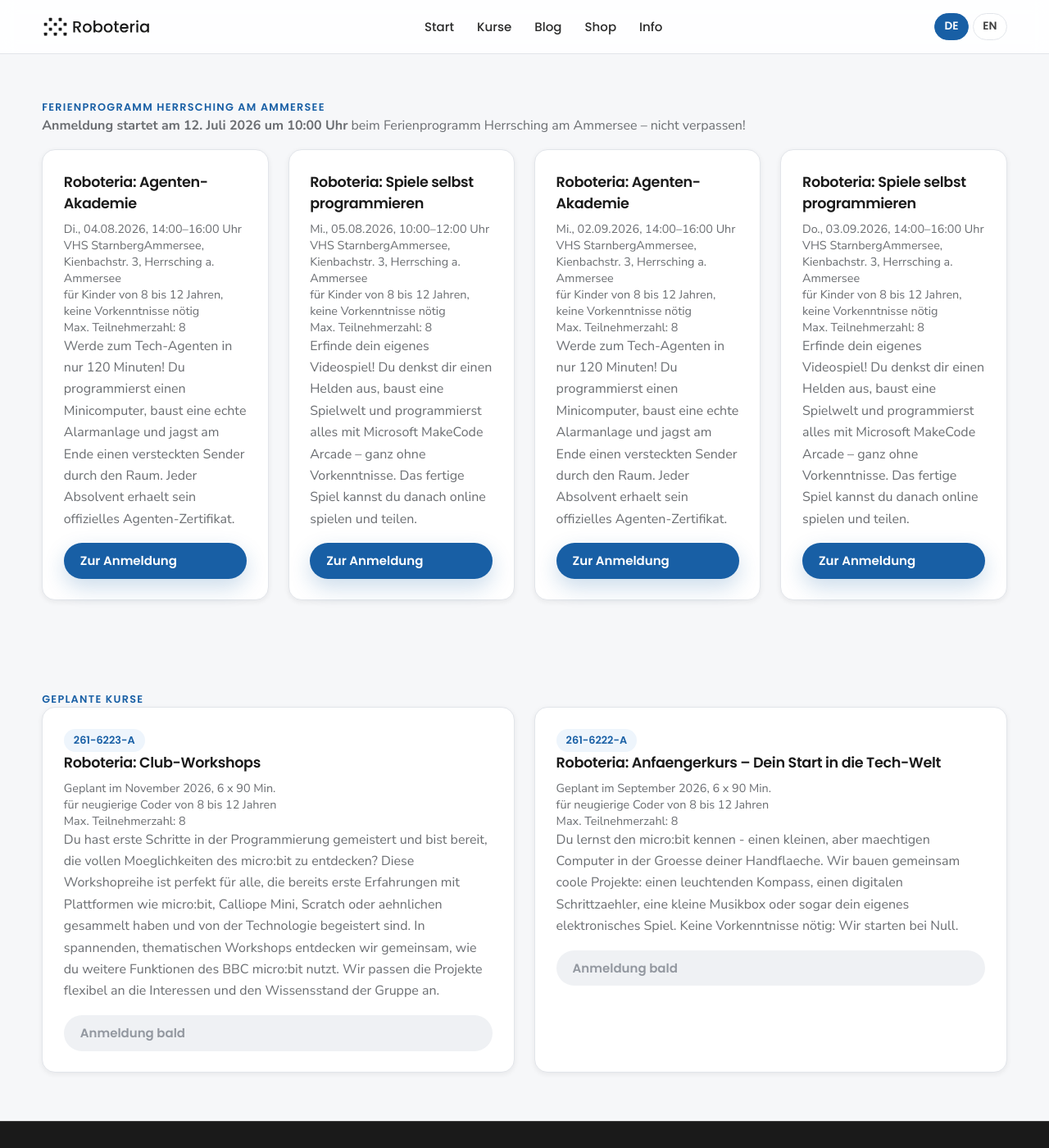
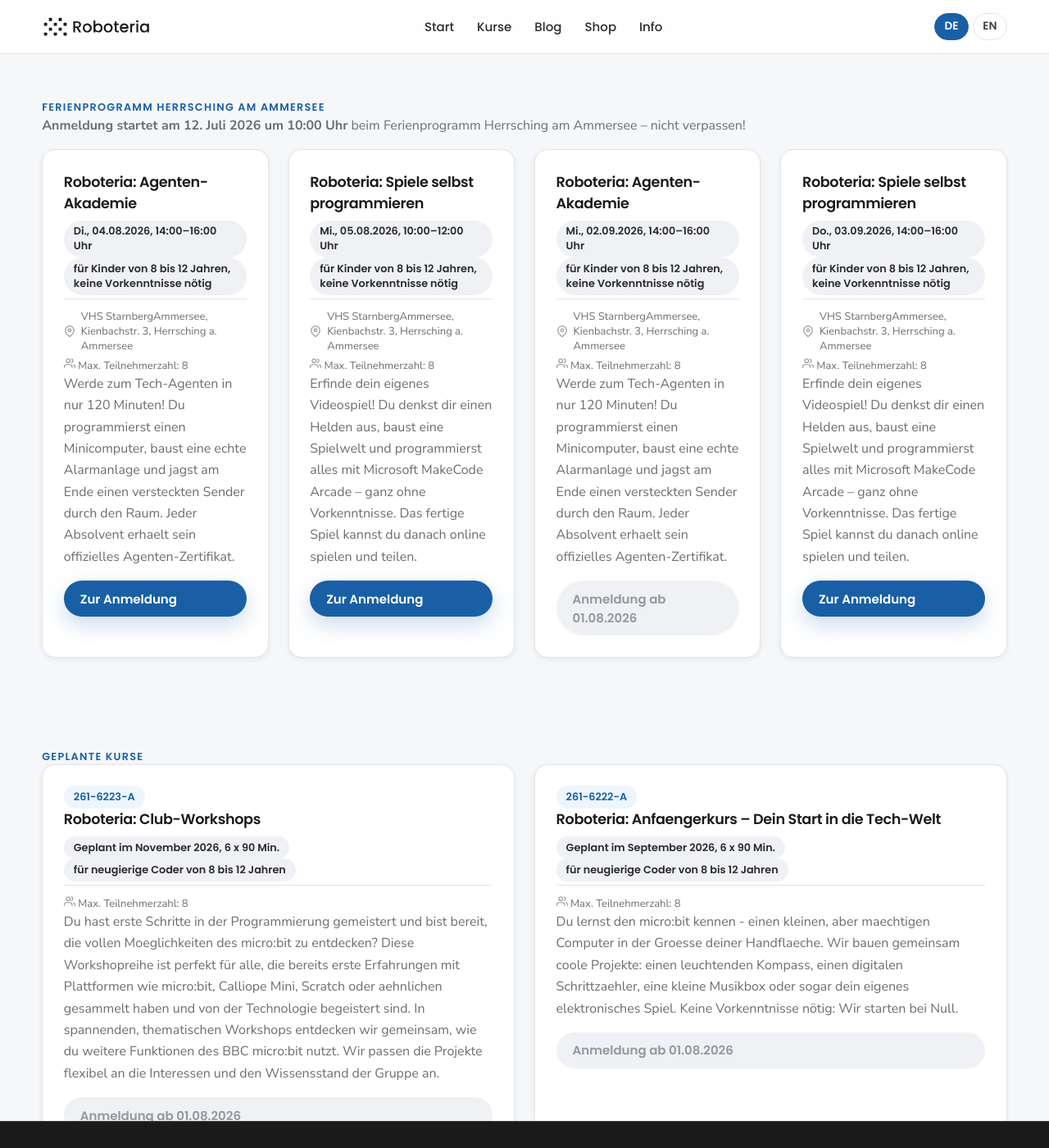
Before and after one commit to proxor/roboteria, a Jekyll site: the page built from courses.md, in a window 1280 px wide and 1400 px high. Shown: the whole window at 82% size. Built offline with Jekyll 4.4.1, drawn with Linux system fonts in a browser that asks for light colours.

Commit message:
Update course metadata and enhance course display with badges and new styles

```diff
--- a/_data/courses.yml
+++ b/_data/courses.yml
@@ -38,6 +38,8 @@
   status: "registration"
   category: "ferienprogramm"
   registration_url: "https://herrsching.feripro.de/"
+  status: "planned"
+  registration_opens: "01.08.2026"
   meta:
     date_de: "Mi., 02.09.2026, 14:00–16:00 Uhr"
     date_en: "Wed, 02 Sep 2026, 14:00–16:00"
@@ -70,7 +72,7 @@
   title_de: "Roboteria: Club-Workshops"
   title_en: "Roboteria: Club Workshops"
   status: "planned"
-  registration_opens: ""
+  registration_opens: "01.08.2026"
   meta:
     date_de: "Geplant im November 2026, 6 x 90 Min."
     date_en: "Planned for Nov 2026, 6 x 90 min."
@@ -85,7 +87,7 @@
   title_de: "Roboteria: Anfaengerkurs – Dein Start in die Tech-Welt"
   title_en: "Roboteria: Beginner Course - Your Start in Tech"
   status: "planned"
-  registration_opens: ""
+  registration_opens: "01.08.2026"
   meta:
     date_de: "Geplant im September 2026, 6 x 90 Min."
     date_en: "Planned for Sep 2026, 6 x 90 min."
--- a/assets/css/style.css
+++ b/assets/css/style.css
@@ -368,6 +368,34 @@
   gap: 0.4rem;
   font-size: 0.9rem;
   color: var(--text-secondary);
+}
+
+.course-meta-badges {
+  display: flex;
+  flex-wrap: wrap;
+  gap: 6px;
+}
+
+.course-meta-footer {
+  border-top: 1px solid var(--border-subtle);
+  padding-top: 0.75rem;
+  margin-top: 0.25rem;
+  display: flex;
+  flex-direction: column;
+  gap: 5px;
+}
+
+.course-meta-row {
+  display: inline-flex;
+  align-items: center;
+  gap: 7px;
+  font-size: 0.8125rem;
+  color: var(--text-secondary);
+}
+
+.course-meta-row svg {
+  flex-shrink: 0;
+  color: var(--ink-400);
 }
 
 /* ---- Pills ---- */
--- a/courses.md
+++ b/courses.md
@@ -18,17 +18,29 @@
       <article class="card">
         <h3 data-lang="de">{{ course.title_de }}</h3>
         <h3 data-lang="en">{{ course.title_en }}</h3>
-        <div class="course-meta" data-lang="de">
-          <div>{{ course.meta.date_de }}</div>
-          {% if course.meta.location %}<div>{{ course.meta.location }}</div>{% endif %}
-          <div>{{ course.meta.age_de }}</div>
-          <div>{{ course.meta.size_de }}</div>
+        <div class="course-meta-badges" data-lang="de">
+          <span class="badge badge--ink">{{ course.meta.date_de }}</span>
+          <span class="badge badge--ink">{{ course.meta.age_de }}</span>
         </div>
-        <div class="course-meta" data-lang="en">
-          <div>{{ course.meta.date_en }}</div>
-          {% if course.meta.location %}<div>{{ course.meta.location }}</div>{% endif %}
-          <div>{{ course.meta.age_en }}</div>
-          <div>{{ course.meta.size_en }}</div>
+        <div class="course-meta-badges" data-lang="en">
+          <span class="badge badge--ink">{{ course.meta.date_en }}</span>
+          <span class="badge badge--ink">{{ course.meta.age_en }}</span>
+        </div>
+        <div class="course-meta-footer">
+          {% if course.meta.location %}
+          <span class="course-meta-row">
+            <svg width="14" height="14" viewBox="0 0 24 24" fill="none" stroke="currentColor" stroke-width="2" stroke-linecap="round" stroke-linejoin="round" aria-hidden="true"><path d="M21 10c0 7-9 13-9 13s-9-6-9-13a9 9 0 0 1 18 0z"/><circle cx="12" cy="10" r="3"/></svg>
+            {{ course.meta.location }}
+          </span>
+          {% endif %}
+          <span class="course-meta-row" data-lang="de">
+            <svg width="14" height="14" viewBox="0 0 24 24" fill="none" stroke="currentColor" stroke-width="2" stroke-linecap="round" stroke-linejoin="round" aria-hidden="true"><path d="M17 21v-2a4 4 0 0 0-4-4H5a4 4 0 0 0-4 4v2"/><circle cx="9" cy="7" r="4"/><path d="M23 21v-2a4 4 0 0 0-3-3.87"/><path d="M16 3.13a4 4 0 0 1 0 7.75"/></svg>
+            {{ course.meta.size_de }}
+          </span>
+          <span class="course-meta-row" data-lang="en">
+            <svg width="14" height="14" viewBox="0 0 24 24" fill="none" stroke="currentColor" stroke-width="2" stroke-linecap="round" stroke-linejoin="round" aria-hidden="true"><path d="M17 21v-2a4 4 0 0 0-4-4H5a4 4 0 0 0-4 4v2"/><circle cx="9" cy="7" r="4"/><path d="M23 21v-2a4 4 0 0 0-3-3.87"/><path d="M16 3.13a4 4 0 0 1 0 7.75"/></svg>
+            {{ course.meta.size_en }}
+          </span>
         </div>
         <p data-lang="de">{{ course.description_de }}</p>
         <p data-lang="en">{{ course.description_en }}</p>
@@ -64,15 +76,23 @@
         <span class="badge">{{ course.id }}</span>
         <h3 data-lang="de">{{ course.title_de }}</h3>
         <h3 data-lang="en">{{ course.title_en }}</h3>
-        <div class="course-meta" data-lang="de">
-          <div>{{ course.meta.date_de }}</div>
-          <div>{{ course.meta.age_de }}</div>
-          <div>{{ course.meta.size_de }}</div>
+        <div class="course-meta-badges" data-lang="de">
+          <span class="badge badge--ink">{{ course.meta.date_de }}</span>
+          <span class="badge badge--ink">{{ course.meta.age_de }}</span>
         </div>
-        <div class="course-meta" data-lang="en">
-          <div>{{ course.meta.date_en }}</div>
-          <div>{{ course.meta.age_en }}</div>
-          <div>{{ course.meta.size_en }}</div>
+        <div class="course-meta-badges" data-lang="en">
+          <span class="badge badge--ink">{{ course.meta.date_en }}</span>
+          <span class="badge badge--ink">{{ course.meta.age_en }}</span>
+        </div>
+        <div class="course-meta-footer">
+          <span class="course-meta-row" data-lang="de">
+            <svg width="14" height="14" viewBox="0 0 24 24" fill="none" stroke="currentColor" stroke-width="2" stroke-linecap="round" stroke-linejoin="round" aria-hidden="true"><path d="M17 21v-2a4 4 0 0 0-4-4H5a4 4 0 0 0-4 4v2"/><circle cx="9" cy="7" r="4"/><path d="M23 21v-2a4 4 0 0 0-3-3.87"/><path d="M16 3.13a4 4 0 0 1 0 7.75"/></svg>
+            {{ course.meta.size_de }}
+          </span>
+          <span class="course-meta-row" data-lang="en">
+            <svg width="14" height="14" viewBox="0 0 24 24" fill="none" stroke="currentColor" stroke-width="2" stroke-linecap="round" stroke-linejoin="round" aria-hidden="true"><path d="M17 21v-2a4 4 0 0 0-4-4H5a4 4 0 0 0-4 4v2"/><circle cx="9" cy="7" r="4"/><path d="M23 21v-2a4 4 0 0 0-3-3.87"/><path d="M16 3.13a4 4 0 0 1 0 7.75"/></svg>
+            {{ course.meta.size_en }}
+          </span>
         </div>
         <p data-lang="de">{{ course.description_de }}</p>
         <p data-lang="en">{{ course.description_en }}</p>
@@ -108,16 +128,26 @@
         <span class="badge">{{ course.id }}</span>
         <h3 data-lang="de">{{ course.title_de }}</h3>
         <h3 data-lang="en">{{ course.title_en }}</h3>
-        <div class="course-meta" data-lang="de">
-          <div>{{ course.meta.date_de }}</div>
-          <div>{{ course.meta.age_de }}</div>
-          {% if course.meta.size_de != "" %}<div>{{ course.meta.size_de }}</div>{% endif %}
+        <div class="course-meta-badges" data-lang="de">
+          <span class="badge badge--ink">{{ course.meta.date_de }}</span>
+          <span class="badge badge--ink">{{ course.meta.age_de }}</span>
         </div>
-        <div class="course-meta" data-lang="en">
-          <div>{{ course.meta.date_en }}</div>
-          <div>{{ course.meta.age_en }}</div>
-          {% if course.meta.size_en != "" %}<div>{{ course.meta.size_en }}</div>{% endif %}
+        <div class="course-meta-badges" data-lang="en">
+          <span class="badge badge--ink">{{ course.meta.date_en }}</span>
+          <span class="badge badge--ink">{{ course.meta.age_en }}</span>
         </div>
+        {% if course.meta.size_de != "" %}
+        <div class="course-meta-footer">
+          <span class="course-meta-row" data-lang="de">
+            <svg width="14" height="14" viewBox="0 0 24 24" fill="none" stroke="currentColor" stroke-width="2" stroke-linecap="round" stroke-linejoin="round" aria-hidden="true"><path d="M17 21v-2a4 4 0 0 0-4-4H5a4 4 0 0 0-4 4v2"/><circle cx="9" cy="7" r="4"/><path d="M23 21v-2a4 4 0 0 0-3-3.87"/><path d="M16 3.13a4 4 0 0 1 0 7.75"/></svg>
+            {{ course.meta.size_de }}
+          </span>
+          <span class="course-meta-row" data-lang="en">
+            <svg width="14" height="14" viewBox="0 0 24 24" fill="none" stroke="currentColor" stroke-width="2" stroke-linecap="round" stroke-linejoin="round" aria-hidden="true"><path d="M17 21v-2a4 4 0 0 0-4-4H5a4 4 0 0 0-4 4v2"/><circle cx="9" cy="7" r="4"/><path d="M23 21v-2a4 4 0 0 0-3-3.87"/><path d="M16 3.13a4 4 0 0 1 0 7.75"/></svg>
+            {{ course.meta.size_en }}
+          </span>
+        </div>
+        {% endif %}
         <p data-lang="de">{{ course.description_de }}</p>
         <p data-lang="en">{{ course.description_en }}</p>
         {% if course.url %}
```
Also changed, not shown: index.md (+22 -10 lines), assets/img/microbit-01.jpg (added), 1 other file.
